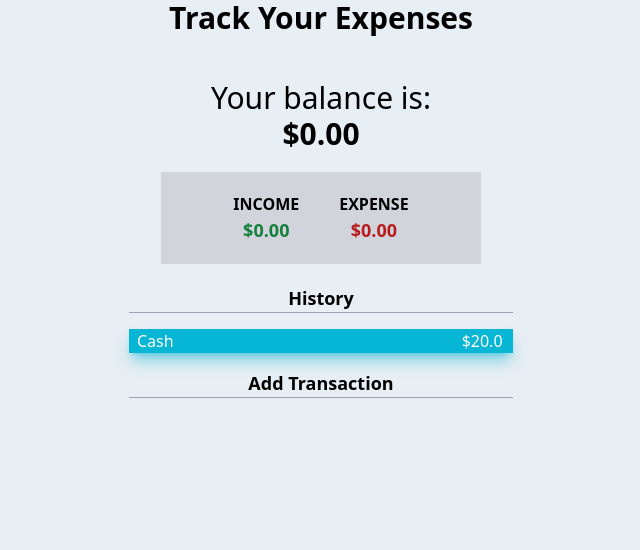
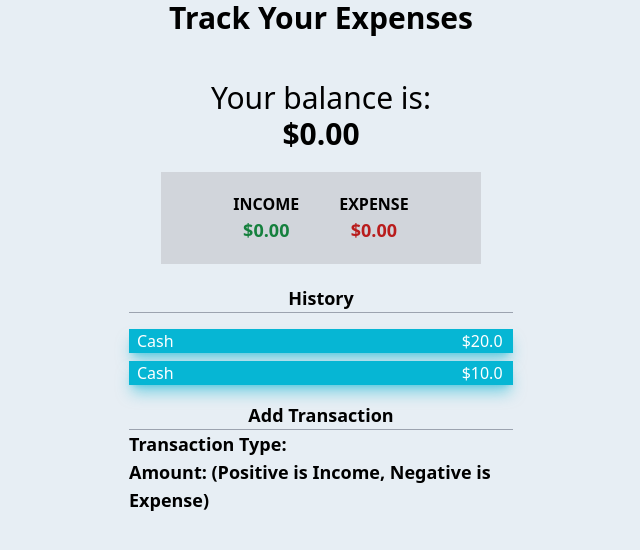
Before and after one commit to MoeMoeee/expense-tracker, a React (Create React App) app: page / in a window 1280 px wide. Shown: the top 550 px of the page, without its empty margins (319-959 px from the left). Built offline with nearby package versions, Linux system fonts and the light colour scheme.

Commit message:
minor fixes

```diff
--- a/src/assets/main.css
+++ b/src/assets/main.css
@@ -480,6 +480,9 @@ video {
 .mb-4 {
   margin-bottom: 1rem;
 }
+.mb-2 {
+  margin-bottom: 0.5rem;
+}
 .flex {
   display: flex;
 }
--- a/src/components/AddTransaction.js
+++ b/src/components/AddTransaction.js
@@ -2,8 +2,23 @@ import React from 'react'
 
 export const AddTransaction = () => {
   return (
-    <div className='text-center max-w-sm mx-auto mt-4'>
-      <div className='text-lg font-bold border-l-0 border-r-0 border-t-0 border-solid border border-gray-400'>Add Transaction</div>
+    <div className=' max-w-sm mx-auto mt-4'>
+      <div className='text-center text-lg font-bold border-l-0 border-r-0 border-t-0 border-solid border border-gray-400'>Add Transaction</div>
+      <div>
+        {/* Type */}
+        <div>
+          <span className='font-bold text-lg'>Transaction Type:</span>
+        </div>
+        <div>
+          <span className='font-bold text-lg'>Amount: {"\n"}
+
+          </span>
+          <span className='font-bold text-lg'>
+            (Positive is Income, Negative is Expense)
+          </span>
+        </div>
+
+      </div>
     </div>
     )
 }
--- a/src/components/TransactionHistory.js
+++ b/src/components/TransactionHistory.js
@@ -4,9 +4,14 @@ export const TransactionHistory = () => {
   return (
     <div className='text-center max-w-sm mx-auto'>
         <div className='mb-4 text-lg font-bold border-l-0 border-r-0 border-t-0 border-solid border border-gray-400'>History</div>
-        <div className='pl-2 flex grow  text-white font-medium border-2 border-none bg-cyan-500 shadow-lg shadow-cyan-500/50'>
+        <div className='mb-2 pl-2 flex grow  text-white font-medium border-2 border-none bg-cyan-500 shadow-lg shadow-cyan-500/50'>
           Cash
-        <span className='pl-72'>$20.0</span>
+          <span className='pl-72'>$20.0</span>
+        </div>
+
+        <div className='mb-2 pl-2 flex grow  text-white font-medium border-2 border-none bg-cyan-500 shadow-lg shadow-cyan-500/50'>
+          Cash
+          <span className='pl-72'>$10.0</span>
         </div>
     </div>
   )
```
